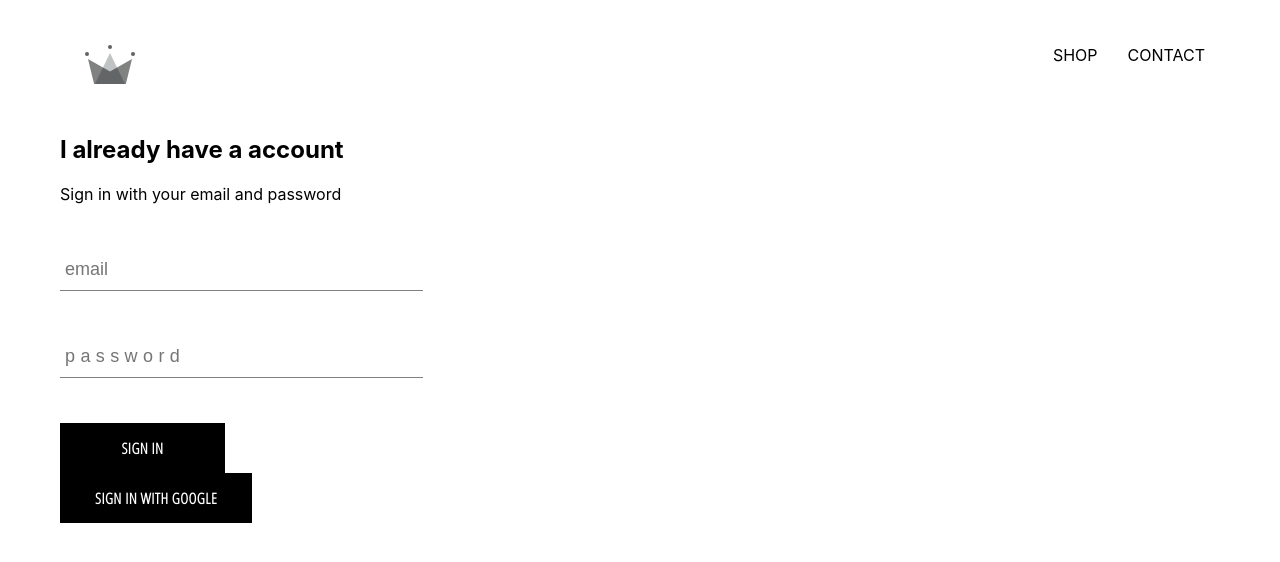
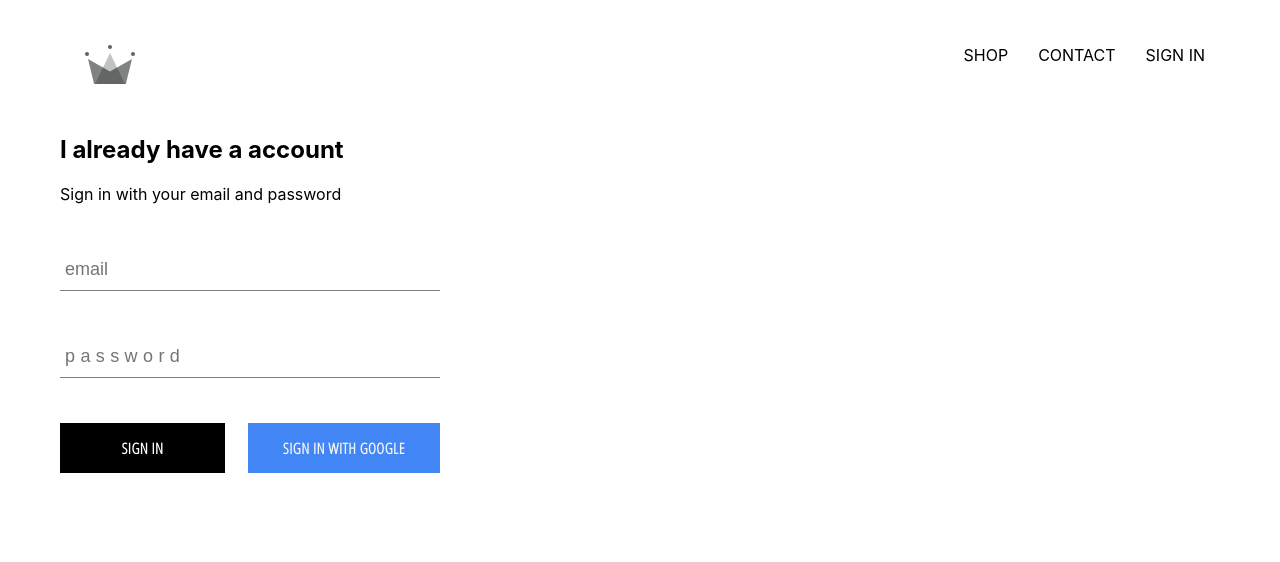
Before and after one commit to Furqanalimir/crown-clothing, a React (Create React App) app in the folder crown-clothing/: page /SignIn in a window 1280 px wide. Shown: the top 562 px of the page. Built offline with nearby package versions, Linux system fonts and the light colour scheme; no server answers.

Commit message:
integrated firebase into application, created signin page with signin with google

```diff
--- a/crown-clothing/src/App.css
+++ b/crown-clothing/src/App.css
@@ -7,3 +7,7 @@
   text-decoration: none;
   color: black;
 }
+
+* {
+  box-sizing: border-box;
+}
--- a/crown-clothing/src/App.js
+++ b/crown-clothing/src/App.js
@@ -30,7 +30,7 @@
   render() {
     return (
       <div>
-      <Header/>
+      <Header currentUser={this.state.currentUser}/>
     <Switch >
       <Route exact path="/" component={HomePage} />
       <Route  path="/shop" component={ShopPage} />
--- a/crown-clothing/src/components/custom-button/custom-button.component.jsx
+++ b/crown-clothing/src/components/custom-button/custom-button.component.jsx
@@ -2,8 +2,8 @@
 
 import './custom-button.styles.scss';
 
- const CustomButton = ({children, ...otherProps}) =>(
-     <button className='custom-button' {...otherProps}>
+ const CustomButton = ({children,isGoogleSignIn, ...otherProps}) =>(
+     <button className={` ${isGoogleSignIn ? 'google-sign-in' : ''}  custom-button `} {...otherProps}>
         {children}
 
      </button>
--- a/crown-clothing/src/components/custom-button/custom-button.styles.scss
+++ b/crown-clothing/src/components/custom-button/custom-button.styles.scss
@@ -19,4 +19,12 @@
     color: black;
     border: 1px solid black;
   }
+  &.google-sign-in {
+    background-color: #4285f4;
+    color: whitesmoke;
+    &:hover {
+      background-color: #357ae8;
+      border: none;
+    }
+  }
 }
--- a/crown-clothing/src/components/header/header.component.jsx
+++ b/crown-clothing/src/components/header/header.component.jsx
@@ -3,9 +3,9 @@
 
 import './header.style.scss'
 import { ReactComponent as Logo } from '../../assets/crown.svg.svg';
+import { auth } from '../../firebase/firebase.utils';
 
-
-const Header = () =>(
+const Header = ({currentUser}) =>(
     <div className="header">
       <Link to='/' className="logo-container">
         <Logo className="logo" />
@@ -17,6 +17,12 @@
         <Link className="option" to='/shop'>
             CONTACT
         </Link>
+        {
+          currentUser?
+         ( <div className="option" onClick={()=> auth.signOut()}>SIGN OUT</div>)
+            :
+            (<Link className="option" to='/signin'>SIGN IN</Link>)
+        }
       </div>
 
     </div>
--- a/crown-clothing/src/components/header/header.style.scss
+++ b/crown-clothing/src/components/header/header.style.scss
@@ -18,6 +18,7 @@
     justify-content: flex-end;
 
     .option {
+      cursor: pointer;
       padding: 10px 15px;
     }
   }
--- a/crown-clothing/src/components/sign-in/sign-in.component.jsx
+++ b/crown-clothing/src/components/sign-in/sign-in.component.jsx
@@ -50,10 +50,12 @@
                 label='password'
                 placeholder='password'
                 required />
+                <div className="buttons">
 
-                <CustomButton type="submit" > Sign in</CustomButton> {'  '}
-                <CustomButton onClick={SignInWithGoogle} > Sign in with Google</CustomButton>
+                <CustomButton type="submit" > Sign in</CustomButton>
+                <CustomButton onClick={SignInWithGoogle} isGoogleSignIn> Sign in with Google</CustomButton>
 
+                </div>
             </form>
             </div>
         )
--- a/crown-clothing/src/components/sign-in/sign-in.styles.scss
+++ b/crown-clothing/src/components/sign-in/sign-in.styles.scss
@@ -1,9 +1,13 @@
 .sign-in {
-  width: 30%;
+  width: 380px;
   display: flex;
   flex-direction: column;
 
   .title {
     margin: 10px 0px;
   }
+  .buttons {
+    display: flex;
+    justify-content: space-between;
+  }
 }
```
Also changed, not shown: 1 other file (tests, documents, lock files or other folders).
